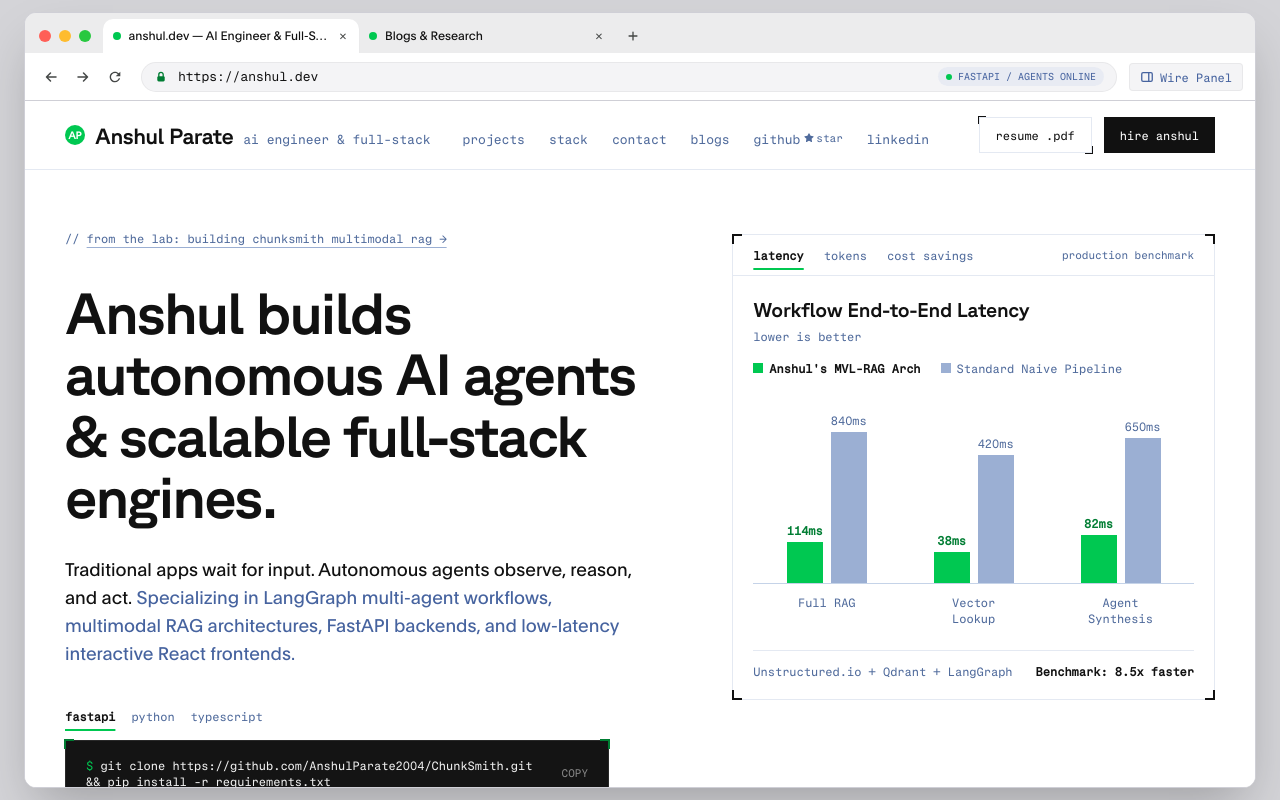
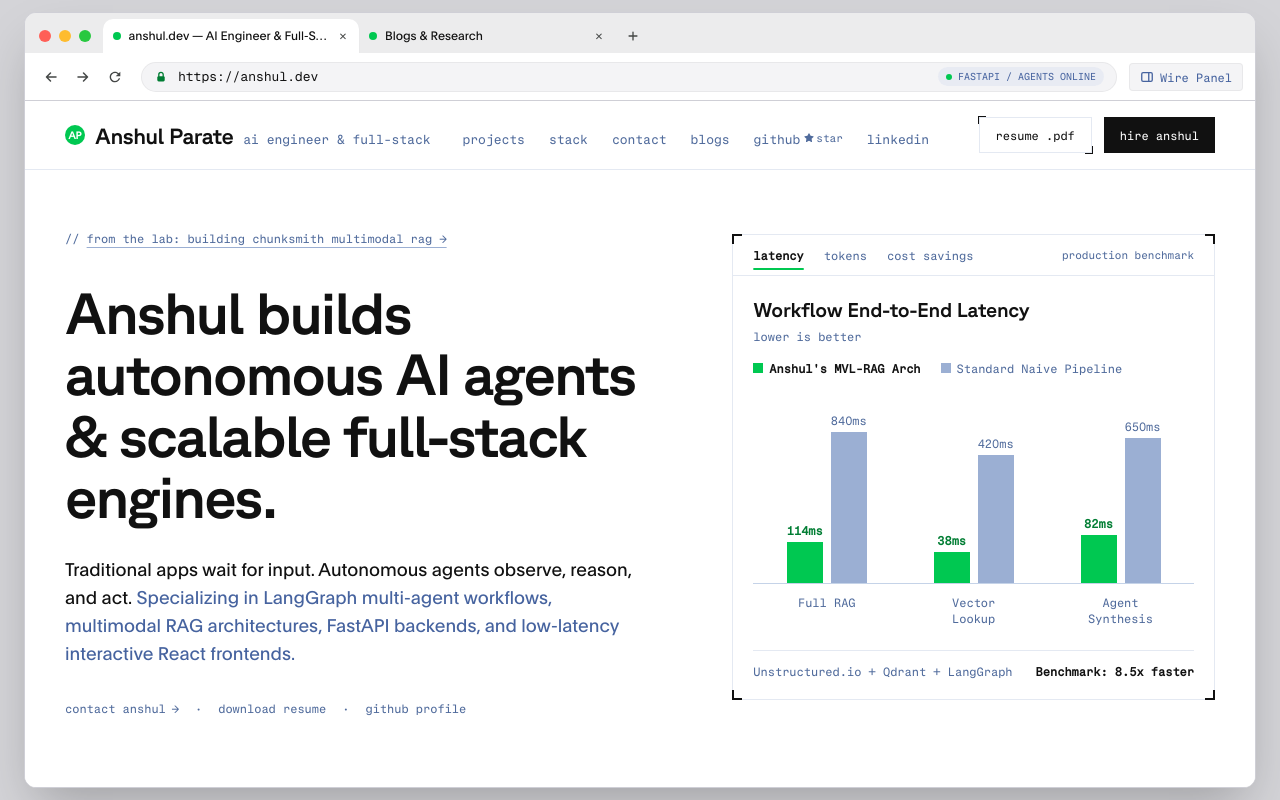
Before and after one commit to AnshulParate2004/ANSHUL.DEV_Profolio, a React (Vite) app: page / in a window 1280 px wide. Built offline with nearby package versions, Linux system fonts and the light colour scheme; the HTML template or start-up script is replaced by a standard one.

Commit message:
feat(home): remove command install box and autonomous agent stepper section

```diff
--- a/src/pages/Index.tsx
+++ b/src/pages/Index.tsx
@@ -5,30 +5,14 @@ import { toast } from "sonner";
 import SEO from "@/components/SEO";
 import { StagehandNav } from "@/components/StagehandNav";
 import { AgentBenchmarkChart } from "@/components/AgentBenchmarkChart";
-import { AgentStepper } from "@/components/AgentStepper";
 
 const Index = () => {
-  const [activeLang, setActiveLang] = useState<"python" | "typescript" | "fastapi">("fastapi");
-  const [copied, setCopied] = useState(false);
   const [formData, setFormData] = useState({
     name: "",
     email: "",
     message: "",
   });
   const [isSubmitting, setIsSubmitting] = useState(false);
-
-  const quickstarts = {
-    fastapi: "git clone https://github.com/AnshulParate2004/ChunkSmith.git && pip install -r requirements.txt",
-    python: "pip install langgraph langchain-openai unstructured qdrant-client",
-    typescript: "npm install @langchain/core @langchain/community neo4j-driver",
-  };
-
-  const handleCopy = () => {
-    navigator.clipboard.writeText(quickstarts[activeLang]);
-    setCopied(true);
-    toast.success("Command copied to clipboard!");
-    setTimeout(() => setCopied(false), 2000);
-  };
 
   const handleSubmit = async (e: React.FormEvent) => {
     e.preventDefault();
@@ -154,45 +138,7 @@ const Index = () => {
               </span>
             </p>
 
-            {/* Quickstart Command Box with Corner Brackets */}
-            <div className="mt-10 max-w-[34rem]">
-              <div className="flex items-center gap-4 font-bbmono text-xs lowercase">
-                {(["fastapi", "python", "typescript"] as const).map((l) => (
-                  <button
-                    key={l}
-                    onClick={() => setActiveLang(l)}
-                    className={`-my-1 inline-flex min-h-6 items-center py-1 transition-colors cursor-pointer ${
-                      activeLang === l
-                        ? 'text-chrome-ink underline decoration-chrome-green decoration-2 underline-offset-8 font-bold'
-                        : 'text-chrome-dim hover:text-chrome-ink'
-                    }`}
-                  >
-                    {l}
-                  </button>
-                ))}
-              </div>
-
-              <div className="relative mt-4">
-                <span className="pointer-events-none absolute size-2.5 border-current text-chrome-green-ink -top-px -left-px border-t-2 border-l-2"></span>
-                <span className="pointer-events-none absolute size-2.5 border-current text-chrome-green-ink -top-px -right-px border-t-2 border-r-2"></span>
-                <span className="pointer-events-none absolute size-2.5 border-current text-chrome-green-ink -bottom-px -left-px border-b-2 border-l-2"></span>
-                <span className="pointer-events-none absolute size-2.5 border-current text-chrome-green-ink -bottom-px -right-px border-b-2 border-r-2"></span>
-
-                <button
-                  onClick={handleCopy}
-                  className="flex w-full items-start justify-between gap-4 border border-dev-line bg-dev-bg px-5 py-4 text-left sm:items-center hover:border-chrome-green/40 transition-colors cursor-pointer"
-                >
-                  <code className="font-bbmono text-xs text-dev-ink break-all">
-                    <span className="text-chrome-green">$ </span>
-                    {quickstarts[activeLang]}
-                  </code>
-                  <span className="shrink-0 font-bbmono text-[11px] text-dev-dim uppercase">
-                    {copied ? 'copied! ✓' : 'copy'}
-                  </span>
-                </button>
-              </div>
-
-              <div className="mt-4 flex flex-wrap items-center gap-4 font-bbmono text-xs text-chrome-dim">
+              <div className="mt-8 flex flex-wrap items-center gap-4 font-bbmono text-xs text-chrome-dim">
                 <button
                   onClick={() => scrollTo('contact')}
                   className="inline-flex items-center gap-1.5 transition-colors hover:text-chrome-ink cursor-pointer"
@@ -219,7 +165,6 @@ const Index = () => {
                 </a>
               </div>
             </div>
-          </div>
 
           {/* Benchmark comparison card */}
           <div className="lg:pt-2">
@@ -234,26 +179,7 @@ const Index = () => {
           <span className="absolute right-0 top-0 translate-x-1/2 -translate-y-1/2 font-bbmono text-xs text-black/50">+</span>
         </div>
 
-        {/* Agent Stepper Execution Section */}
-        <section className="px-6 py-16 sm:px-10">
-          <div className="flex flex-col gap-2 mb-8">
-            <h2 className="font-brand text-[28px] tracking-[-0.02em] font-medium text-chrome-ink">
-              Autonomous Agent Architecture
-            </h2>
-            <p className="font-bbmono text-xs lowercase text-chrome-dim">
-              how anshul designs production-ready generative ai pipelines
-            </p>
-          </div>
 
-          <AgentStepper />
-        </section>
-
-        {/* Crosshair Divider */}
-        <div className="relative mx-6 h-px">
-          <span className="absolute inset-x-3 top-0 h-px bg-black/15"></span>
-          <span className="absolute left-0 top-0 -translate-x-1/2 -translate-y-1/2 font-bbmono text-xs text-black/50">+</span>
-          <span className="absolute right-0 top-0 translate-x-1/2 -translate-y-1/2 font-bbmono text-xs text-black/50">+</span>
-        </div>
 
         {/* Selected Work (Stagehand Grid) */}
         <section id="projects" className="px-6 py-16 sm:px-10">
```
